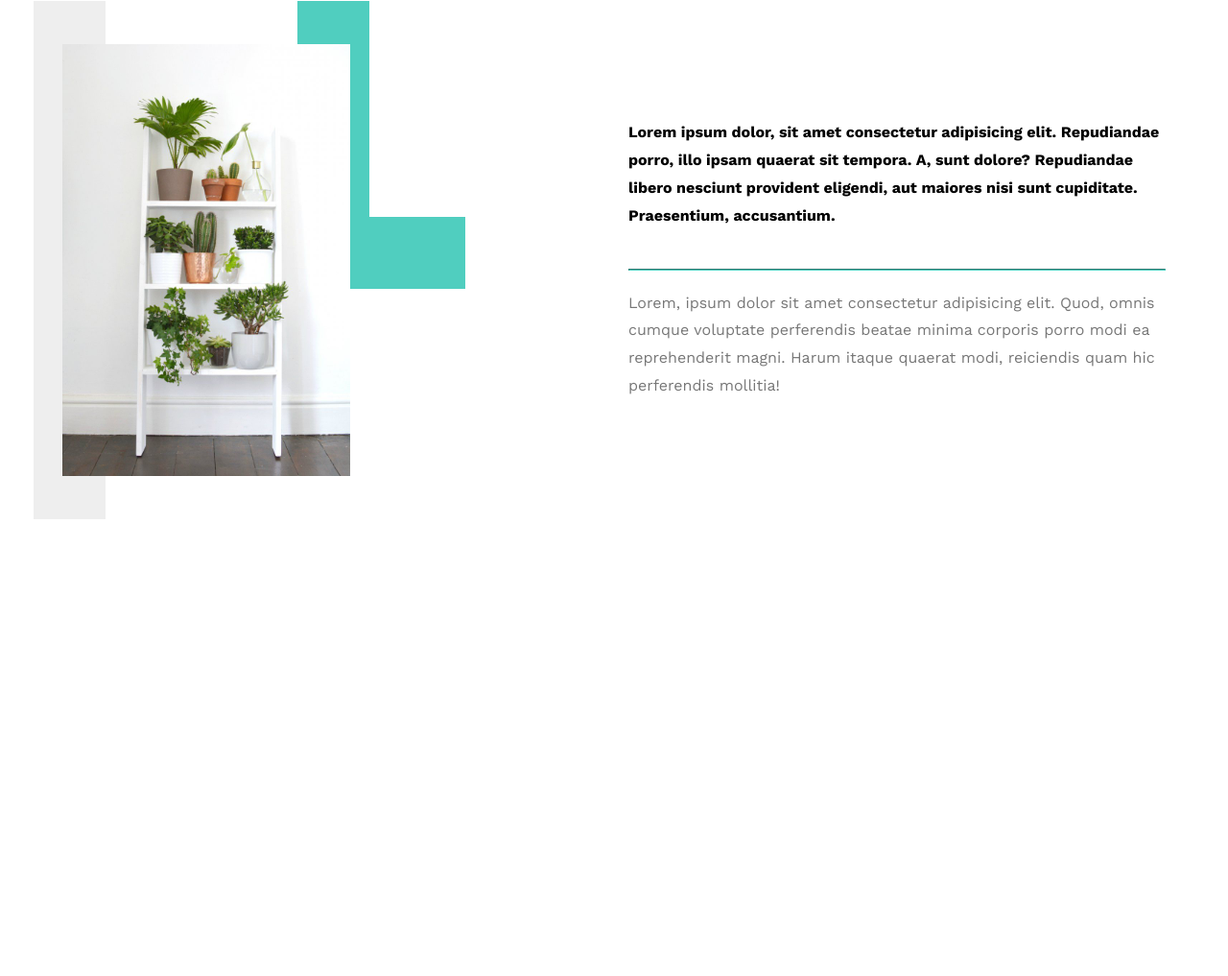
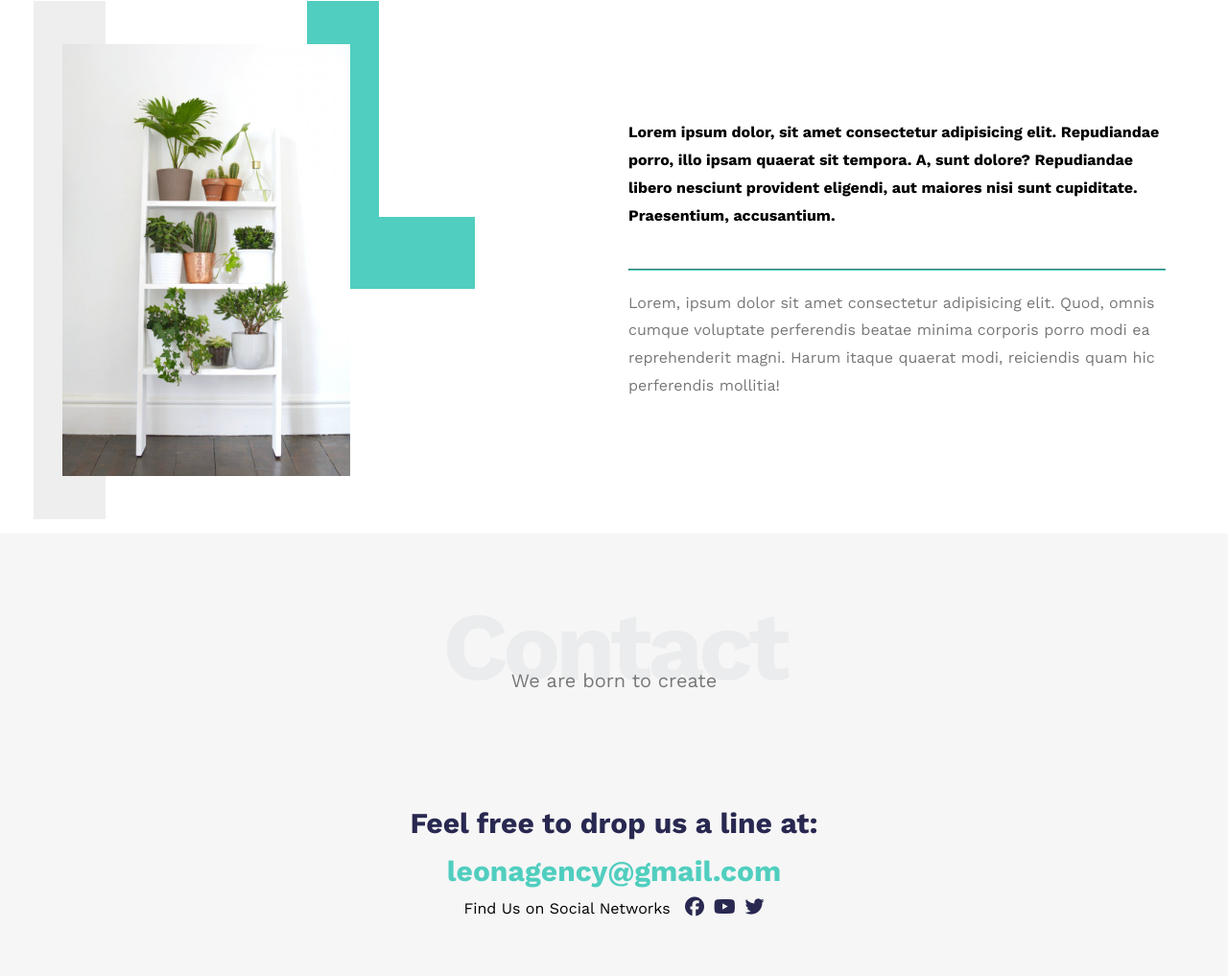
Before and after one commit to TheSilentOwl/landing-page, a plain HTML site: page index.html in a window 1280 px wide. Shown: the part 2670-3687 px from the top of the page at 96% size. Before the commit the page ends 3226 px from the top, so only its background shows below. Drawn offline with nearby package versions, Linux system fonts and the light colour scheme.

Commit message:
add the contact section

```diff
--- a/css/leon.css
+++ b/css/leon.css
@@ -67,6 +67,7 @@ body {
 
 :root {
   --primary-color: rgb(80, 206, 191);
+  --secondary-color: rgb(40, 40, 81);
   --section-padding: 60px;
 }
 
@@ -300,7 +301,7 @@ span.line:nth-child(2) {
   content: "";
   width: 90px;
   height: 120%;
-  background-color: rgb(40, 40, 81);
+  background-color: var(--secondary-color);
   position: absolute;
   right: -35px;
   top: 50%;
@@ -388,14 +389,14 @@ span.line:nth-child(2) {
   z-index: -1;
 }
 
-.about .about-area .image::after{
+.about .about-area .image::after {
   content: "";
   border-left: 75px solid var(--primary-color);
   border-bottom: 75px solid var(--primary-color);
   width: 100px;
   height: 50%;
   position: absolute;
-  right: -120px;
+  right: -130px;
   top: -45px;
   z-index: -1;
 }
@@ -407,14 +408,12 @@ span.line:nth-child(2) {
   .about .about-area .image {
     margin: 30px;
   }
-  .about .about-area .image::before{
+  .about .about-area .image::before {
     display: none;
   }
-  .about .about-area .image::after{
+  .about .about-area .image::after {
     display: none;
   }
-
-
 }
 
 .about .about-area .image img {
@@ -444,3 +443,37 @@ span.line:nth-child(2) {
 .about .about-area .text p:nth-child(3) {
   color: #777;
 }
+
+/* contact */
+/* ====================== */
+
+.contact {
+  background-color: #f6f6f6;
+  padding-top: var(--section-padding);
+  padding-bottom: var(--section-padding);
+  text-align: center;
+}
+
+.contact h3 {
+  margin-top: calc(var(--section-padding) * 2);
+  font-size: 30px;
+  font-weight: 800;
+  color: var(--secondary-color);
+}
+
+.contact a {
+  margin-top: calc(var(--section-padding) * 2);
+  font-size: 30px;
+  font-weight: 800;
+  color: var(--primary-color);
+}
+
+.contact a + p {
+  margin-top: calc(var(--section-padding) - 50px);
+}
+
+.contact a + p i {
+  margin-left: 10px;
+  color: var(--secondary-color);
+  font-size: 20px;
+}
--- a/index.html
+++ b/index.html
@@ -193,5 +193,14 @@
         </div>
       </div>
     </div>
+    <div class="contact">
+      <div class="container">
+        <h2 class="special-heading">Contact</h2>
+        <p>We are born to create</p>
+        <h3>Feel free to drop us a line at:</h3>
+        <a href="mailto:leonagency@gmail.com?subject=contact">leonagency@gmail.com</a>
+        <p>Find Us on Social Networks <i class="fa-brands fa-facebook"></i><i class="fa fa-brands fa-youtube"></i><i class="fa-brands fa-twitter"></i></p>
+      </div>
+    </div>
   </body>
 </html>
```
